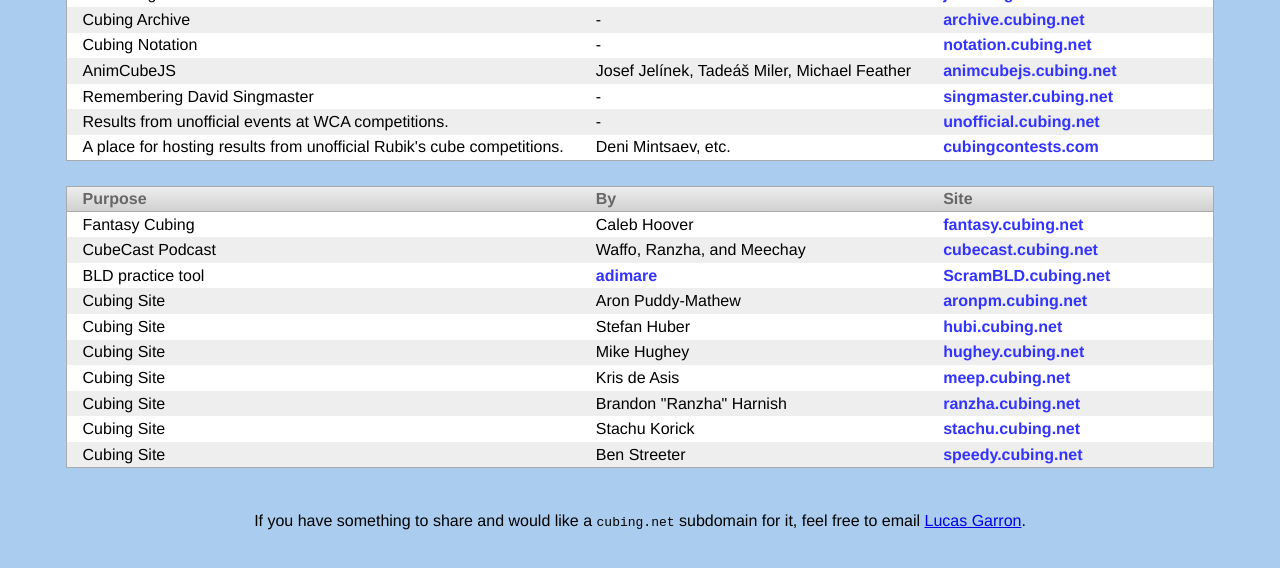
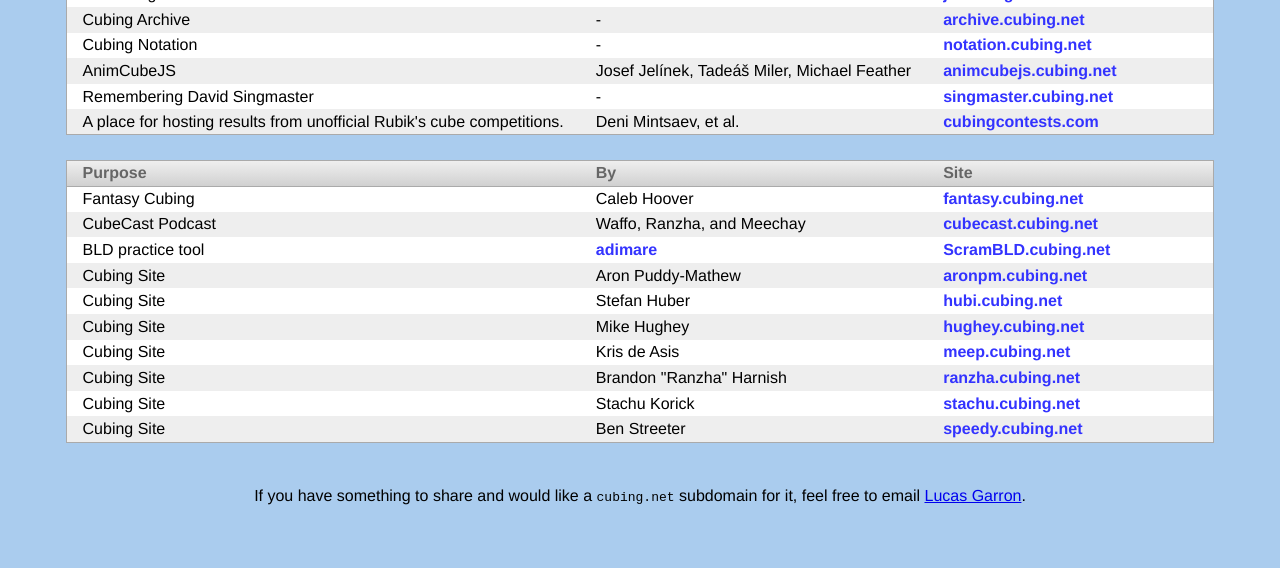
Before and after one commit to cubing/cubing.net, a website: page index.html in a window 1280 px wide. Shown: the part 825-1393 px from the top of the page. Drawn offline with Linux system fonts and the light colour scheme.

Commit message:
Remove unoffical.cubing.net from the front page.

```diff
--- a/index.html
+++ b/index.html
@@ -328,13 +328,8 @@
         <td><a href="https://singmaster.cubing.net/">singmaster.cubing.net</a></td>
       </tr>
       <tr>
-        <td>Results from unofficial events at WCA competitions.</td>
-        <td>-</td>
-        <td><a href="https://unofficial.cubing.net/">unofficial.cubing.net</a></td>
-      </tr>
-      <tr>
         <td>A place for hosting results from unofficial Rubik's cube competitions.</td>
-        <td>Deni Mintsaev, etc.</td>
+        <td>Deni Mintsaev, et al.</td>
         <td><a href="https://cubingcontests.com/">cubingcontests.com</a></td>
       </tr>
       <!-- <tr>
```
